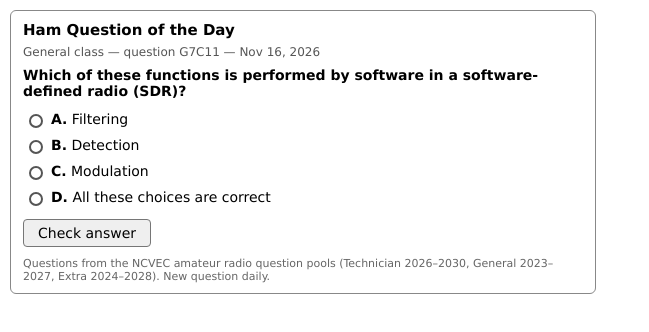
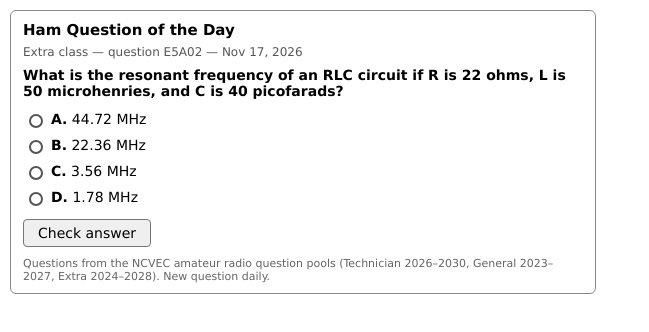
Before and after one commit to AdamL302/ham-qotd, a plain HTML site: page index.html in a window 1280 px wide. Shown: the whole page, without its empty margins (0-649 px from the left). Drawn offline with Linux system fonts and the light colour scheme.

Commit message:
Daily question

```diff
--- a/index.html
+++ b/index.html
@@ -24,11 +24,11 @@ label.btn{display:inline-block;margin-top:8px;padding:5px 14px;border:1px solid
 </style></head><body>
 <div class="box">
 <h3>Ham Question of the Day</h3>
-<div class="tag">General class &mdash; question G7C11 &mdash; Nov 16, 2026</div>
-<div class="q">Which of these functions is performed by software in a software-defined radio (SDR)?</div>
+<div class="tag">Extra class &mdash; question E5A02 &mdash; Nov 17, 2026</div>
+<div class="q">What is the resonant frequency of an RLC circuit if R is 22 ohms, L is 50 microhenries, and C is 40 picofarads?</div>
 <input type="checkbox" id="chk">
-<div class="opts"><input type="radio" name="o" id="o0" class="r"><label for="o0" class="opt"><b>A.</b> Filtering</label><input type="radio" name="o" id="o1" class="r"><label for="o1" class="opt"><b>B.</b> Detection</label><input type="radio" name="o" id="o2" class="r"><label for="o2" class="opt"><b>C.</b> Modulation</label><input type="radio" name="o" id="o3" class="r c"><label for="o3" class="opt correct"><b>D.</b> All these choices are correct</label><span class="ok">&#10003; Correct!</span><span class="no">&#10007; Not quite.</span></div>
+<div class="opts"><input type="radio" name="o" id="o0" class="r"><label for="o0" class="opt"><b>A.</b> 44.72 MHz</label><input type="radio" name="o" id="o1" class="r"><label for="o1" class="opt"><b>B.</b> 22.36 MHz</label><input type="radio" name="o" id="o2" class="r c"><label for="o2" class="opt correct"><b>C.</b> 3.56 MHz</label><input type="radio" name="o" id="o3" class="r"><label for="o3" class="opt"><b>D.</b> 1.78 MHz</label><span class="ok">&#10003; Correct!</span><span class="no">&#10007; Not quite.</span></div>
 <label for="chk" class="btn">Check answer</label>
-<div class="ans">Correct answer: D.</div>
+<div class="ans">Correct answer: C.</div>
 <div class="src">Questions from the NCVEC amateur radio question pools (Technician 2026&ndash;2030, General 2023&ndash;2027, Extra 2024&ndash;2028). New question daily.</div>
 </div></body></html>
```
